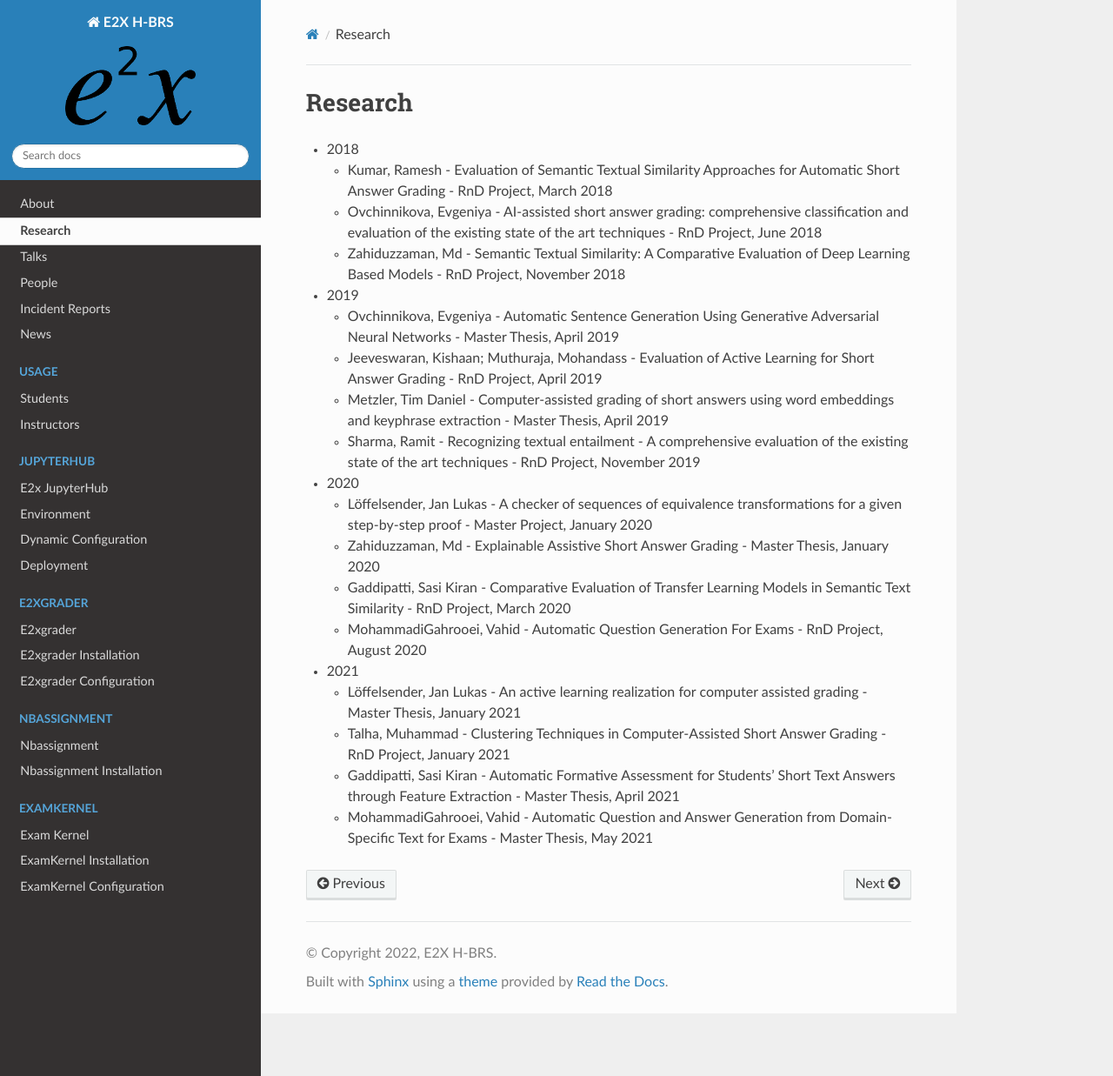
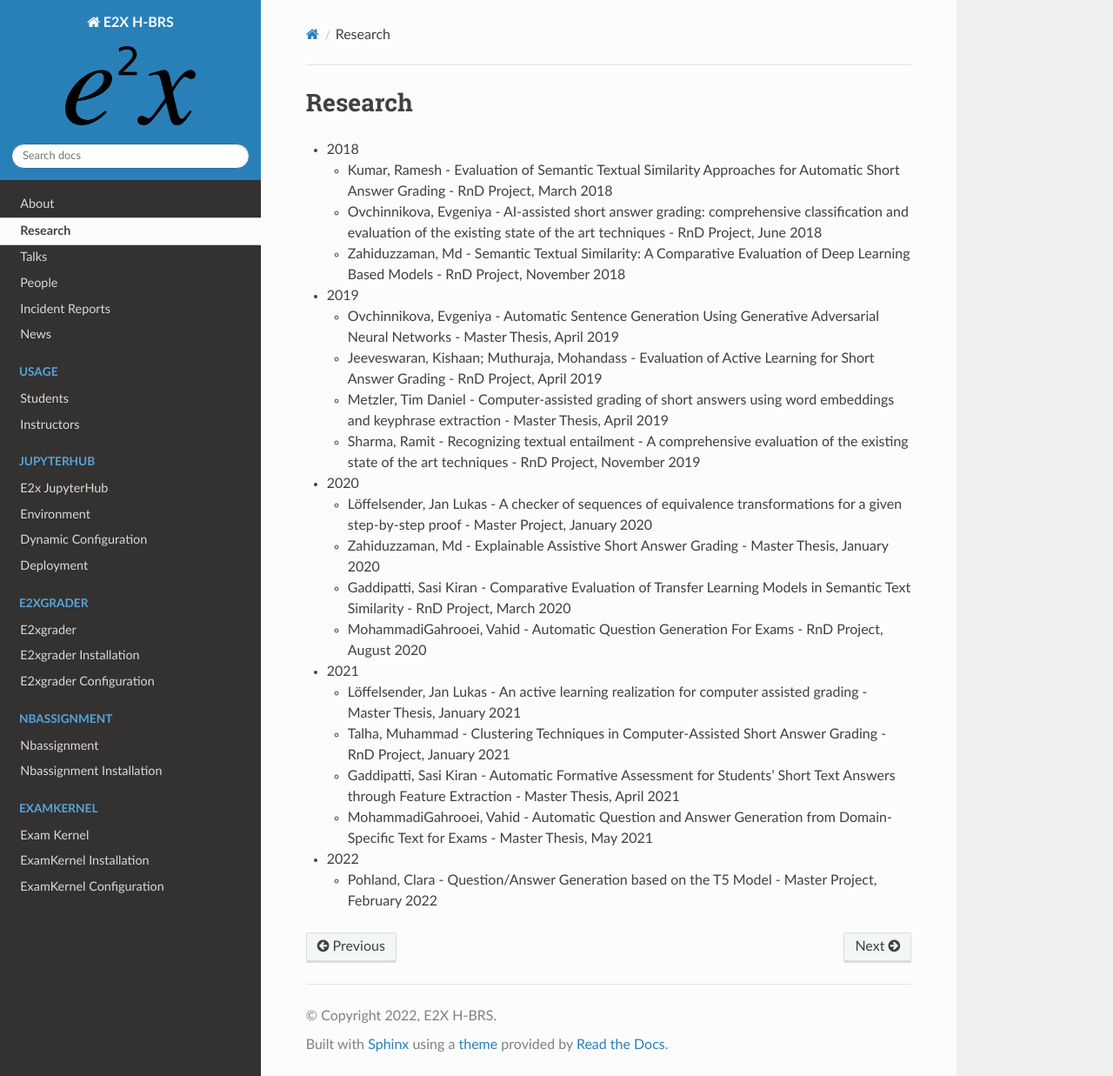
Before and after one commit to DigiKlausur/e2x-docs, a Sphinx documentation site: the page built from docs/source/research.rst, in a window 1280 px wide and 1237 px high. Shown: the whole window at 87% size. Built offline with Sphinx 7.4.7 and the Read the Docs theme 2.0.0, drawn with Linux system fonts in a browser that asks for light colours.

Commit message:
Add new master project

```diff
--- a/docs/source/research.rst
+++ b/docs/source/research.rst
@@ -41,3 +41,7 @@ Research
   * Gaddipatti, Sasi Kiran - Automatic Formative Assessment for Students' Short Text Answers through Feature Extraction - Master Thesis, April 2021
 
   * MohammadiGahrooei, Vahid - Automatic Question and Answer Generation from Domain-Specific Text for Exams - Master Thesis, May 2021
+
+* 2022
+
+  * Pohland, Clara - Question/Answer Generation based on the T5 Model - Master Project, February 2022
```
